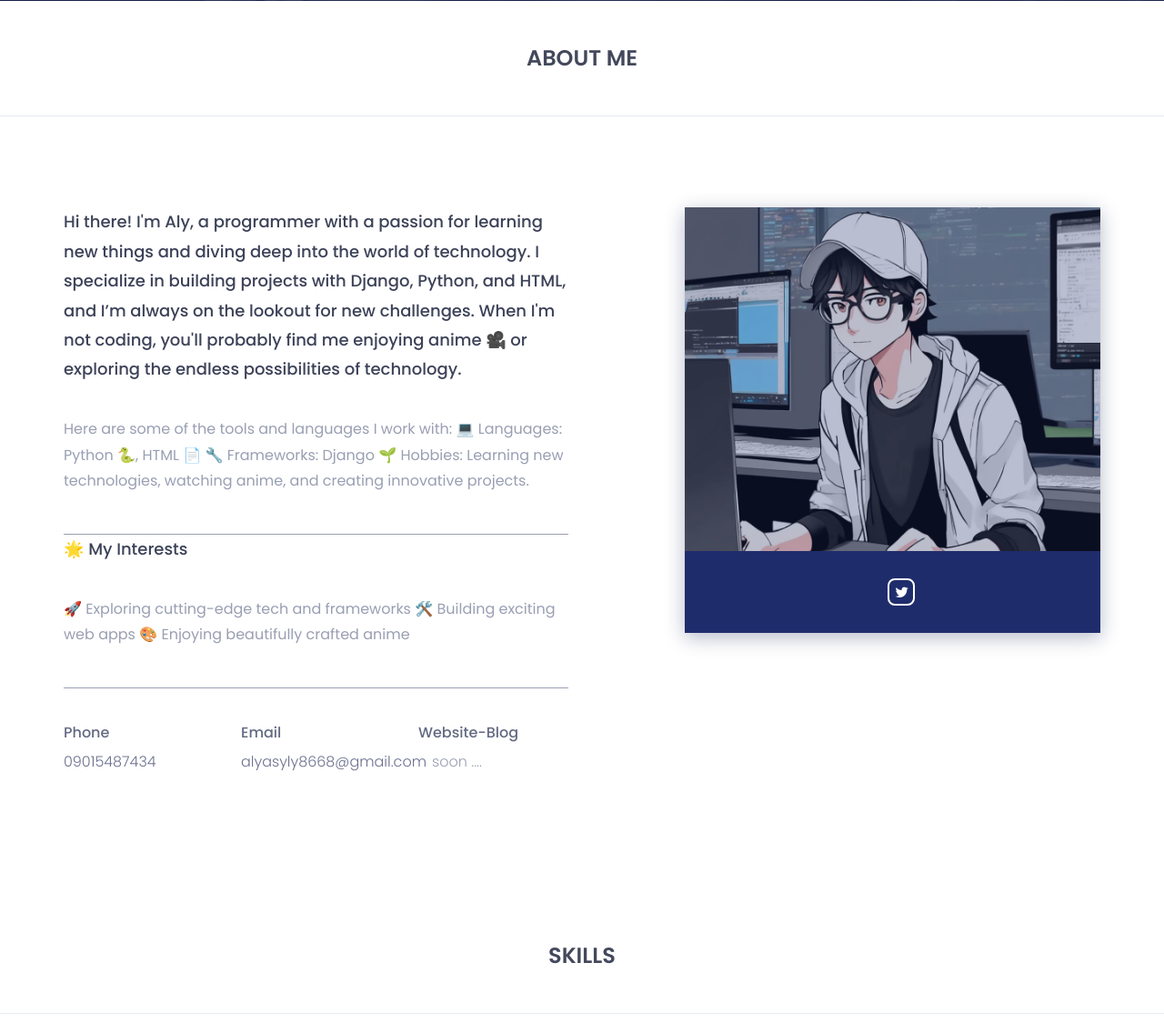
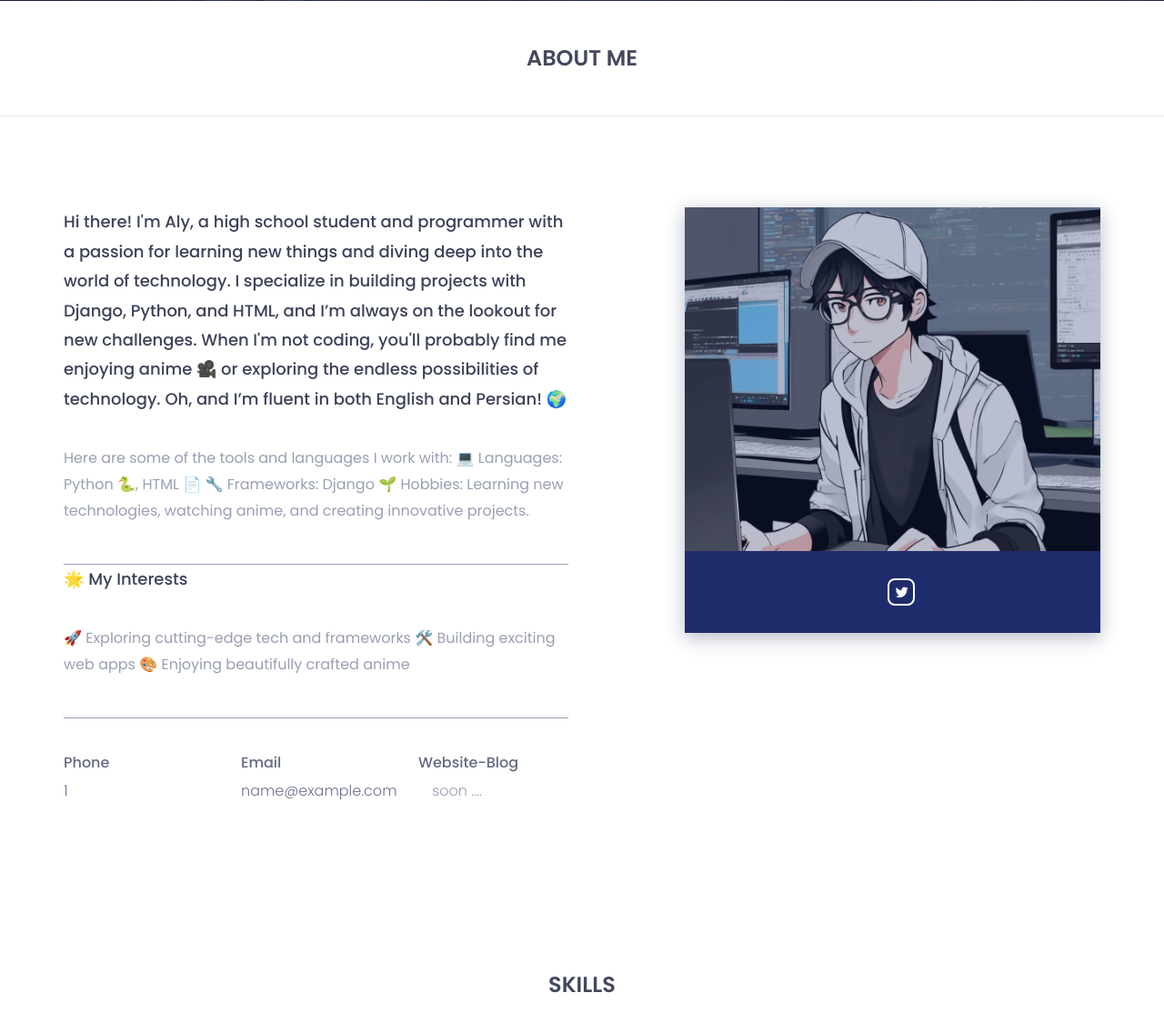
Before and after one commit to alyely86/resume, a Django app: template templates/index.html in a window 1280 px wide. Shown: the part 889-2014 px from the top of the page at 91% size. Run offline with Django 5.2, Linux system fonts and the light colour scheme; the template is opened without the code that fills it: most values are stand-ins (such as "Sample title", 1, 10 or a date in 2020); some libraries are stand-ins or nearby versions.

Commit message:
add inheritance in template and add my langueges

```diff
--- a/blog_app/views.py
+++ b/blog_app/views.py
@@ -3,4 +3,6 @@ from django.shortcuts import render
 # Create your views here.
 
 def resume_view(request):
-    return render(request,'index.html')
+    phone_number = '09015487434'
+    email = 'alyasyly8668@gmail.com'
+    return render(request,'index.html',{'email':email,'phone_number':phone_number})
--- /dev/null
+++ b/templates/base.html
@@ -0,0 +1,121 @@
+
+{% load static %}
+
+<!doctype html>
+<html class="no-js" lang="en">
+
+    <head>
+            <!-- meta data -->
+            <meta charset="utf-8">
+            <meta http-equiv="X-UA-Compatible" content="IE=edge">
+            <meta name="viewport" content="width=device-width, initial-scale=1">
+            <!-- The above 3 meta tags *must* come first in the head; any other head content must come *after* these tags -->
+
+            <!--font-family-->
+            <link href="https://fonts.googleapis.com/css?family=Poppins:100,200,300,400,500,600,700,800,900&amp;subset=devanagari,latin-ext" rel="stylesheet">
+
+            <!-- title of site -->
+            <title>Browny</title>
+
+            <!-- For favicon png -->
+            <link rel="shortcut icon" type="image/icon" href="{% static 'logo/favicon.png' %}"/>
+
+            <!--font-awesome.min.css' %}-->
+            <link rel="stylesheet" href="{% static 'css/font-awesome.min.css' %}">
+
+            <!--flat icon css-->
+            <link rel="stylesheet" href="{% static 'css/flaticon.css' %}">
+
+            <!--animate.css' %}-->
+            <link rel="stylesheet" href="{% static 'css/animate.css' %}">
+
+            <!--owl.carousel.css' %}-->
+            <link rel="stylesheet" href="{% static 'css/owl.carousel.min.css' %}">
+            <link rel="stylesheet" href="{% static 'css/owl.theme.default.min.css' %}">
+
+            <!--bootstrap.min.css' %}-->
+            <link rel="stylesheet" href="{% static 'css/bootstrap.min.css' %}">
+
+            <!-- bootsnav -->
+            <link rel="stylesheet" href="{% static 'css/bootsnav.css' %}" >
+
+            <!--style.css' %}-->
+            <link rel="stylesheet" href="{% static 'css/style.css' %}">
+
+            <!--responsive.css' %}-->
+            <link rel="stylesheet" href="{% static 'css/responsive.css' %}">
+
+            <!-- HTML5 shim and Respond.js' %} for IE8 support of HTML5 elements and media queries -->
+            <!-- WARNING: Respond.js' %} doesn't work if you view the page via file:// -->
+
+            <!--[if lt IE 9]>
+                <script src="https://oss.maxcdn.com/html5shiv/3.7.3/html5shiv.min.js' %}"></script>
+                <script src="https://oss.maxcdn.com/respond/1.4.2/respond.min.js' %}"></script>
+            <![endif]-->
+
+        </head>
+<body>
+
+    {% block content %}
+
+    {% endblock content %}
+
+
+    <footer id="footer-copyright" class="footer-copyright">
+        <div class="container">
+            <div class="hm-footer-copyright text-center">
+                <p>
+                    &copy; copyright yourname. design and developed by <a href="https://www.themesine.com/">themesine</a>
+                </p><!--/p-->
+            </div><!--/.text-center-->
+        </div><!--/.container-->
+
+        <div id="scroll-Top">
+            <div class="return-to-top">
+                <i class="fa fa-angle-up " id="scroll-top" ></i>
+            </div>
+
+        </div><!--/.scroll-Top-->
+
+    </footer><!--/.footer-copyright-->
+    <!--footer-copyright end-->
+
+    <!-- Include all js compiled plugins (below), or include individual files as needed -->
+
+    <script src="{% static 'js/jquery.js' %}"></script>
+
+    <!--modernizr.min.js' %}-->
+    <script src="https://cdnjs.cloudflare.com/ajax/libs/modernizr/2.8.3/modernizr.min.js' %}"></script>
+
+    <!--bootstrap.min.js' %}-->
+    <script src="{% static 'js/bootstrap.min.js' %}"></script>
+
+    <!-- bootsnav js -->
+    <script src="{% static 'js/bootsnav.js' %}"></script>
+
+    <!-- jquery.sticky.js' %} -->
+    <script src="{% static 'js/jquery.sticky.js' %}"></script>
+
+    <!-- for progress bar start-->
+
+    <!-- progressbar js -->
+    <script src="{% static 'js/progressbar.js' %}"></script>
+
+    <!-- appear js -->
+    <script src="{% static 'js/jquery.appear.js' %}"></script>
+
+    <!-- for progress bar end -->
+
+    <!--owl.carousel.js' %}-->
+    <script src="{% static 'js/owl.carousel.min.js' %}"></script>
+
+
+    <script src="https://cdnjs.cloudflare.com/ajax/libs/jquery-easing/1.4.1/jquery.easing.min.js"></script>
+
+
+    <!--Custom JS-->
+    <script src="{% static 'js/custom.js' %}"></script>
+
+
+</body>
+</html>
--- a/templates/index.html
+++ b/templates/index.html
@@ -1,58 +1,13 @@
+{% extends 'base.html' %}
 {% load static %}
 
 <!doctype html>
 <html class="no-js" lang="en">
 
-    <head>
-        <!-- meta data -->
-        <meta charset="utf-8">
-        <meta http-equiv="X-UA-Compatible" content="IE=edge">
-        <meta name="viewport" content="width=device-width, initial-scale=1">
-        <!-- The above 3 meta tags *must* come first in the head; any other head content must come *after* these tags -->
 
-        <!--font-family-->
-		<link href="https://fonts.googleapis.com/css?family=Poppins:100,200,300,400,500,600,700,800,900&amp;subset=devanagari,latin-ext" rel="stylesheet">
+{% block content %}
 
-        <!-- title of site -->
-        <title>Browny</title>
 
-        <!-- For favicon png -->
-		<link rel="shortcut icon" type="image/icon" href="{% static 'logo/favicon.png' %}"/>
-
-        <!--font-awesome.min.css' %}-->
-        <link rel="stylesheet" href="{% static 'css/font-awesome.min.css' %}">
-
-		<!--flat icon css-->
-		<link rel="stylesheet" href="{% static 'css/flaticon.css' %}">
-
-		<!--animate.css' %}-->
-        <link rel="stylesheet" href="{% static 'css/animate.css' %}">
-
-        <!--owl.carousel.css' %}-->
-        <link rel="stylesheet" href="{% static 'css/owl.carousel.min.css' %}">
-		<link rel="stylesheet" href="{% static 'css/owl.theme.default.min.css' %}">
-
-        <!--bootstrap.min.css' %}-->
-        <link rel="stylesheet" href="{% static 'css/bootstrap.min.css' %}">
-
-		<!-- bootsnav -->
-		<link rel="stylesheet" href="{% static 'css/bootsnav.css' %}" >
-
-        <!--style.css' %}-->
-        <link rel="stylesheet" href="{% static 'css/style.css' %}">
-
-        <!--responsive.css' %}-->
-        <link rel="stylesheet" href="{% static 'css/responsive.css' %}">
-
-        <!-- HTML5 shim and Respond.js' %} for IE8 support of HTML5 elements and media queries -->
-        <!-- WARNING: Respond.js' %} doesn't work if you view the page via file:// -->
-
-        <!--[if lt IE 9]>
-			<script src="https://oss.maxcdn.com/html5shiv/3.7.3/html5shiv.min.js' %}"></script>
-			<script src="https://oss.maxcdn.com/respond/1.4.2/respond.min.js' %}"></script>
-        <![endif]-->
-
-    </head>
 
 	<body>
 		<!--[if lte IE 9]>
@@ -122,10 +77,7 @@
 						<div class="col-sm-6">
 							<div class="single-about-txt">
 								<h3>
-									Hi there! I'm Aly, a programmer with a passion for learning new things and diving deep into the world of technology.
-									I specialize in building projects with Django, Python, and HTML, and I’m always on the lookout for new challenges.
-
-									When I'm not coding, you'll probably find me enjoying anime 🎥 or exploring the endless possibilities of technology.
+									Hi there! I'm Aly, a high school student and programmer with a passion for learning new things and diving deep into the world of technology. I specialize in building projects with Django, Python, and HTML, and I’m always on the lookout for new challenges. When I'm not coding, you'll probably find me enjoying anime 🎥 or exploring the endless possibilities of technology. Oh, and I’m fluent in both English and Persian! 🌍
 								</h3>
 								<p>
 									Here are some of the tools and languages I work with:
@@ -144,13 +96,13 @@
 									<div class="col-sm-4">
 										<div class="single-about-add-info">
 											<h3>phone</h3>
-											<p><a href="">09015487434</a></p>
+											<p><a href="">{{phone_number}}</a></p>
 										</div>
 									</div>
 									<div class="col-sm-4" style="padding-right: 0px;">
 										<div class="single-about-add-info">
 											<h3>email</h3>
-											<p style="margin-right: 18px ;"><a href="" style="margin-right: 13px;">alyasyly8668@gmail.com</a></p>
+											<p style="margin-right: 18px ;"><a href="" style="margin-right: 13px;">{{email}}</a></p>
 										</div>
 									</div>
 									<div class="col-sm-4">
@@ -327,11 +279,11 @@
 									<div class="contact-add-info">
 										<div class="single-contact-add-info">
 											<h3>phone</h3>
-											<p>09015487434</p>
+											<p>{{phone_number}}</p>
 										</div>
 										<div class="single-contact-add-info">
 											<h3>email</h3>
-											<p>alyasyly8668@gmail.com</p>
+											<p>{{email}}</p>
 										</div>
 										<div class="single-contact-add-info">
 											<h3>website</h3>
```
Also changed, not shown: other parts of templates/index.html (+1 -56 lines).
